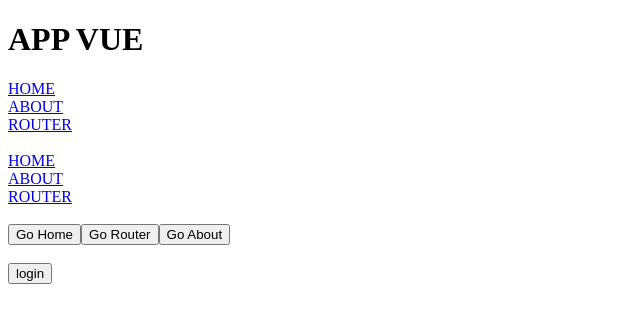
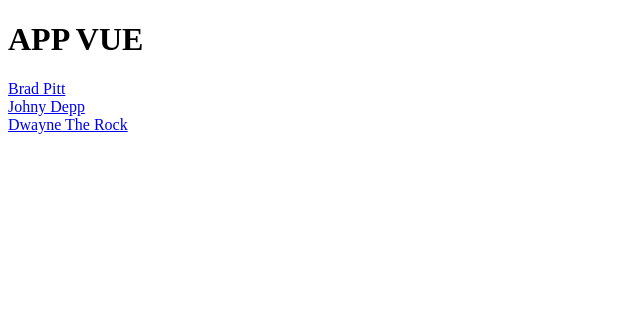
Before and after one commit to legit1One/vue-educational, a Vue app: page /users in a window 1280 px wide. Shown: the top 322 px of the page, without its empty margins (0-640 px from the left). Built offline with nearby package versions, Linux system fonts and the light colour scheme.

Commit message:
route guards, dynamic routing

```diff
--- a/index.html
+++ b/index.html
@@ -4,7 +4,7 @@
     <meta charset="UTF-8">
     <link rel="icon" href="/favicon.ico">
     <meta name="viewport" content="width=device-width, initial-scale=1.0">
-    <title>Vite App</title>
+    <title>Vue educational</title>
   </head>
   <body>
     <div id="app"></div>
--- a/src/App.vue
+++ b/src/App.vue
@@ -2,31 +2,31 @@
   <h1>APP VUE</h1>
   <!--MPA- multi page application -->
 
-  <a href="/">HOME</a>
-  <br>
-  <a href="/about">ABOUT</a>
-  <br>
-  <a href="/router">ROUTER</a>
-  <br>
-  <br>
+<!--  <a href="/">HOME</a>-->
+<!--  <br>-->
+<!--  <a href="/about">ABOUT</a>-->
+<!--  <br>-->
+<!--  <a href="/router">ROUTER</a>-->
+<!--  <br>-->
+<!--  <br>-->
 
-  <!-- SPA - single page application -->
+<!--  &lt;!&ndash; SPA - single page application &ndash;&gt;-->
 
-  <router-link to="/">HOME</router-link>
-  <br>
-  <router-link to="/about">ABOUT</router-link>
-  <br>
-  <router-link to="/router">ROUTER</router-link>
-  <br>
-  <br>
+<!--  <router-link to="/">HOME</router-link>-->
+<!--  <br>-->
+<!--  <router-link to="/about">ABOUT</router-link>-->
+<!--  <br>-->
+<!--  <router-link to="/router">ROUTER</router-link>-->
+<!--  <br>-->
+<!--  <br>-->
 
-  <button @click="redirect('/')">Go Home</button>
-  <button @click="redirect('/router')">Go Router</button>
-  <button @click="redirect('/about')">Go About</button>
-  <br>
-  <br>
+<!--  <button @click="redirect('/')">Go Home</button>-->
+<!--  <button @click="redirect('/router')">Go Router</button>-->
+<!--  <button @click="redirect('/about')">Go About</button>-->
+<!--  <br>-->
+<!--  <br>-->
 
-  <button @click="login">login</button>
+<!--  <button @click="login">login</button>-->
 
   <router-view></router-view>
 </template>
--- a/src/router/index.js
+++ b/src/router/index.js
@@ -7,7 +7,10 @@ const router = createRouter({
     {
       path: '/',
       name: 'home',
-      component: HomeView
+      component: HomeView,
+      meta: {
+        title: 'Домашняя',
+      }
     },
     {
       path: '/about',
@@ -15,7 +18,10 @@ const router = createRouter({
       // route level code-splitting
       // this generates a separate chunk (About.[hash].js) for this route
       // which is lazy-loaded when the route is visited.
-      component: () => import('../views/AboutView.vue')
+      component: () => import('../views/AboutView.vue'),
+      meta: {
+        title: 'О нас'
+      }
     },
     {
       path: '/router',
@@ -23,9 +29,53 @@ const router = createRouter({
       // route level code-splitting
       // this generates a separate chunk (About.[hash].js) for this route
       // which is lazy-loaded when the route is visited.
-      component: () => import(`../views/RouterExample.vue`)
+      component: () => import(`../views/RouterExample.vue`),
+      meta: {
+        title: 'Роутер'
+      }
+    },
+    {
+      path: '/users',
+      meta: {
+        title: 'Users'
+      },
+      children: [
+        {
+          // users/:id
+          // id - dynamic
+          path: '',
+          name: 'Users',
+          component: () => import(`../views/Users.vue`),
+        },
+        {
+          // users/:id
+          // id - dynamic
+          path: ':id',
+          name: 'User',
+          component: () => import(`../views/User.vue`),
+        }
+      ]
     }
   ]
 })
 
+router.beforeEach((to, from, next) => {
+  document.title = to.meta.title
+
+  if(to.name === 'about' && localStorage.getItem('is_about_allowed') === '1') {
+    next()
+  } else if (to.name === 'about' && localStorage.getItem('is_about_allowed') !== '1'){
+    next('/')
+  }
+
+  // console.log('to', to)
+  // console.log('from', from)
+  next()
+})
+
+router.afterEach((to, from) => {
+  // console.log(from)
+  // alert(`Ты перешел на ${to.name} с ${from.path}`)
+})
+
 export default router
--- /dev/null
+++ b/src/views/User.vue
@@ -0,0 +1,23 @@
+<template>
+  <div class="user">
+    {{users[route.params.id].name}}
+  </div>
+</template>
+<script setup>
+import { useRoute } from "vue-router";
+
+const route = useRoute()
+
+const users = [
+  {
+    name: 'Brad Pitt'
+  },
+  {
+    name: 'Johny Depp'
+  },
+  {
+    name: 'Dwayne The Rock'
+  },
+]
+
+</script>
--- /dev/null
+++ b/src/views/Users.vue
@@ -0,0 +1,21 @@
+<template>
+  <div class="user" v-for="(user, index) in users">
+    <router-link :to="{name: 'User', params: { id: index }}">
+      {{user.name}}
+    </router-link>
+  </div>
+</template>
+<script setup>
+const users = [
+  {
+    name: 'Brad Pitt'
+  },
+  {
+    name: 'Johny Depp'
+  },
+  {
+    name: 'Dwayne The Rock'
+  },
+]
+
+</script>
```
